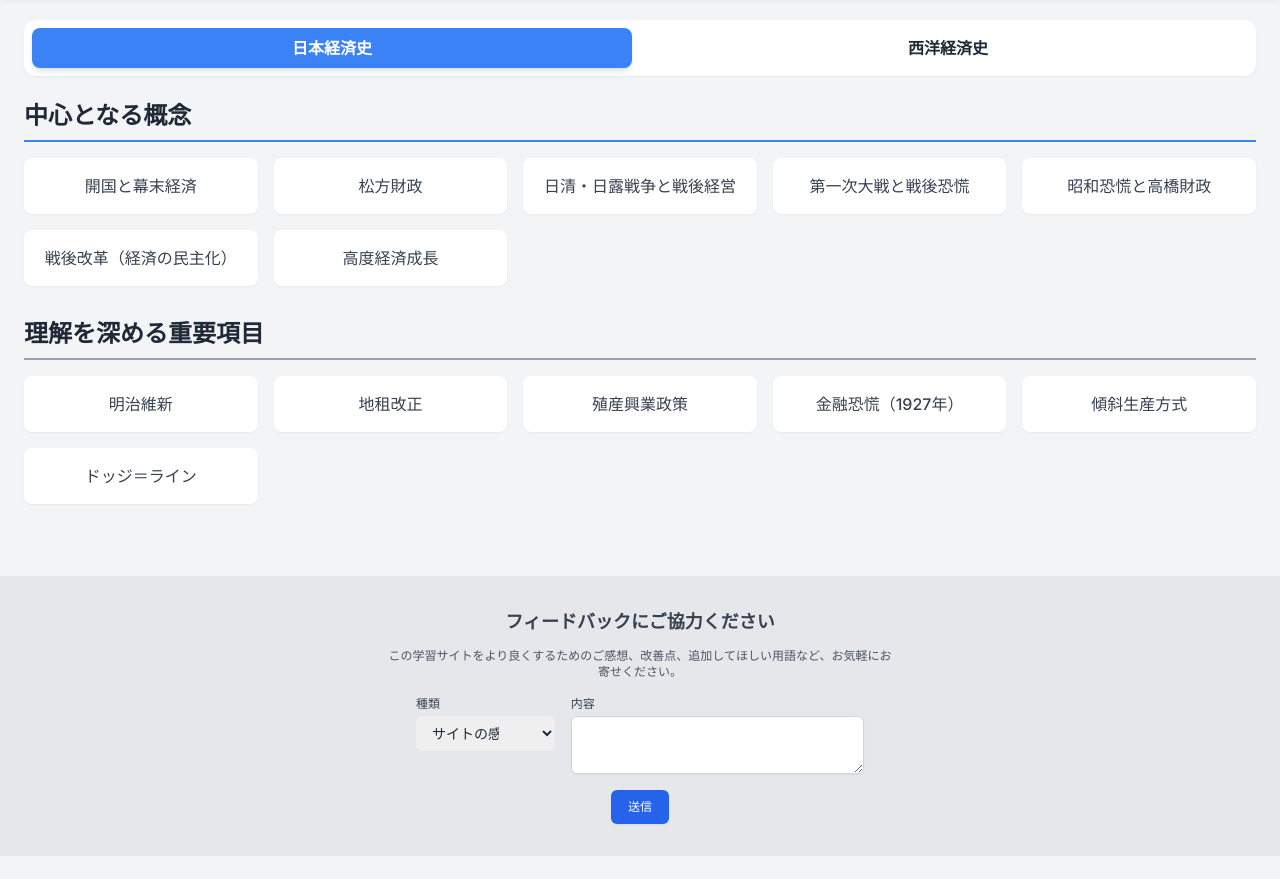
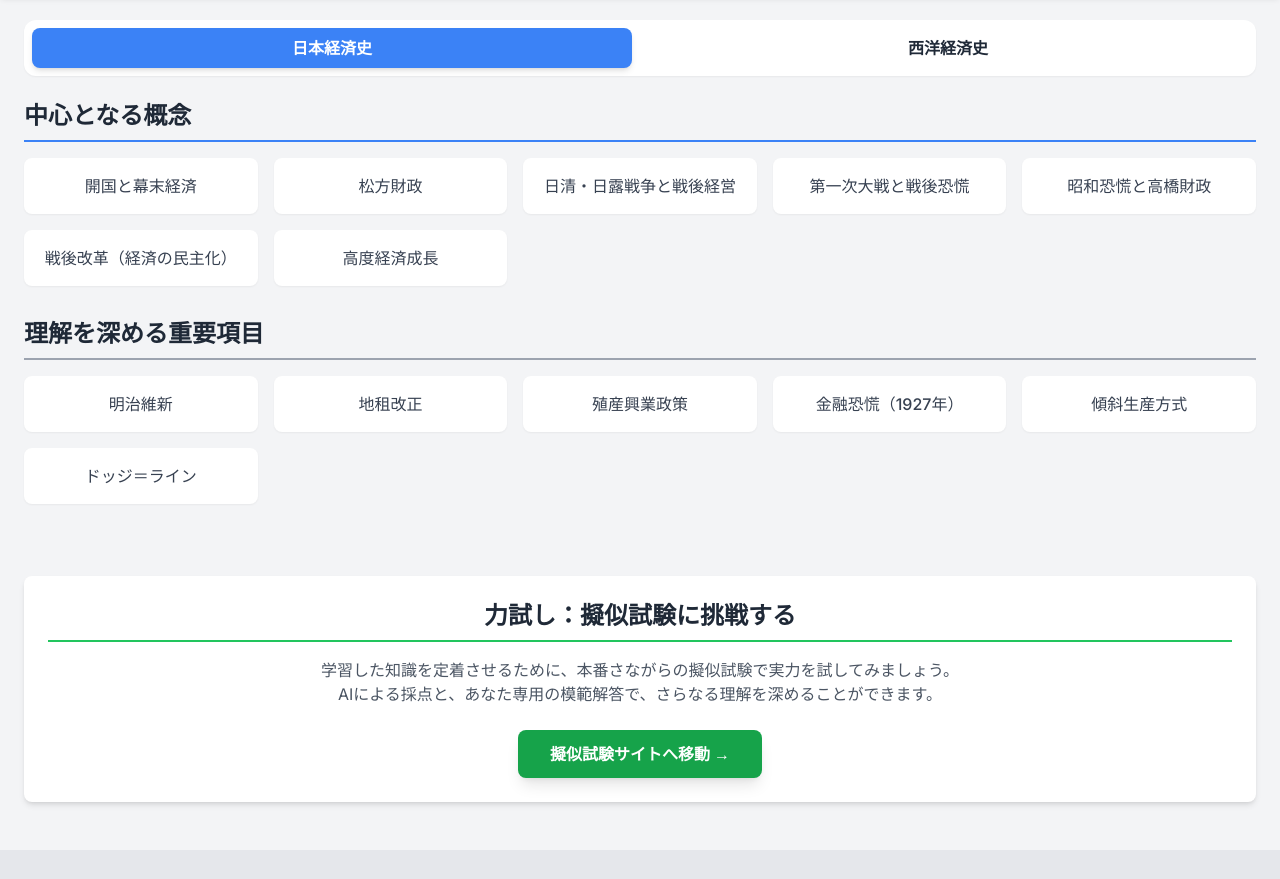
Before and after one commit to nagaosssa/Keizaishi, a plain HTML site: page index.html in a window 1280 px wide. Shown: the part 68-947 px from the top of the page. Before the commit the page ends 924 px from the top, so only its background shows below. Drawn offline with nearby package versions, Linux system fonts and the light colour scheme.

Commit message:
Update index.html

```diff
--- a/index.html
+++ b/index.html
@@ -92,6 +92,20 @@
         </div>
     </main>
 
+    <!-- Link to Exam Simulator -->
+    <div class="container mx-auto px-4 md:px-6 mt-12">
+        <div class="bg-white rounded-lg shadow-md p-6 text-center">
+            <h2 class="text-2xl font-bold text-gray-800 border-b-2 border-green-500 pb-2 mb-4">力試し：擬似試験に挑戦する</h2>
+            <p class="text-gray-600 mb-6">
+                学習した知識を定着させるために、本番さながらの擬似試験で実力を試してみましょう。<br>AIによる採点と、あなた専用の模範解答で、さらなる理解を深めることができます。
+            </p>
+            <a href="https://monumental-croissant-c14c5a.netlify.app/" target="_blank" rel="noopener noreferrer" class="inline-block bg-green-600 text-white font-bold py-3 px-8 rounded-lg shadow-lg hover:bg-green-700 transition transform hover:-translate-y-1">
+                擬似試験サイトへ移動 &rarr;
+            </a>
+        </div>
+    </div>
+
+
     <!-- Feedback Form -->
     <footer class="bg-gray-200 mt-12 py-8">
         <div class="container mx-auto px-4">
@@ -183,7 +197,7 @@
             ],
             western: [
                 { id: 'shogyo_fukkatsu', title: '商業の復活', era: '11世紀〜13世紀', summary: '11世紀以降、中世ヨーロッパで農業生産が増大し、人口が増加したことを背景に商業活動が再活性化した現象。「商業の復活」という言葉は、かつてアンリ・ピレンヌが提唱した「イスラムの地中海支配により商業が一度衰退した」という見方を前提としている。', impact: '研究の進展により、中世初期も商業が完全に停滞していたわけではないことが分かっている。しかし、11世紀以降に交易が質・量ともに拡大したのは事実であり、北イタリア諸都市とフランドル地方を結ぶ遠隔地商業が発展。その結節点となったシャンパーニュの大市では、南北ヨーロッパの物産が取引され、国際的な金融市場も形成された。これが中世都市の発展と、後のヨーロッパ経済の基盤を形成した。', related: ['アンリ・ピレンヌ', '荘園制', 'シャンパーニュの大市', 'ヴェネツィア', 'ハンザ同盟', '中世の危機'] },
-                { id: 'world_system', title: '近代世界システム', era: '16世紀以降', summary: '社会学者イマニュエル・ウォーラーステインが提唱した、16世紀以降に形成された単一の資本主義的な「世界経済」を分析する枠組み。', impact: 'このシステムは、工業製品を生産し政治的に優位な「中核（西欧）」、原料や食料を供給し従属的な地位にある「周辺（植民地など）」、その中間に位置する「半周辺」という、地理的な分業体制と不等価交換（搾取）によって特徴づけられる。国家単位でなく、グローバルなシステムとして歴史を捉える視点を提示し、世界の経済格差の構造的起源を説明しようとした。一方で、西欧中心主義的、経済還元論的であるとの批判もある。', related: ['I.ウォーラーステイン', '従属理論', '中核／周辺／半周辺', '不等価交換', 'A.G.フランク'] },
+                { id: 'world_system', title: '近代世界システム', era: '16世紀以降', summary: '社会学者イマニュエル・ウォーラーステインが提唱した、16世紀以降に形成された単一の資本主義的な「世界経済」を分析する枠組み。', impact: 'このシステムは、工業製品を生産し政治的に優位な「中核（西欧）」、原料や食料を供給し従属的な地位にある「周辺（民地など）」、その中間に位置する「半周辺」という、地理的な分業体制と不等価交換（搾取）によって特徴づけられる。国家単位でなく、グローバルなシステムとして歴史を捉える視点を提示し、世界の経済格差の構造的起源を説明しようとした。一方で、西欧中心主義的、経済還元論的であるとの批判もある。', related: ['I.ウォーラーステイン', '従属理論', '中核／周辺／半周辺', '不等価交換', 'A.G.フランク'] },
                 { id: 'price_revolution', title: '価格革命', era: '16世紀', summary: '16世紀のヨーロッパで、物価が2〜3倍に高騰した長期的なインフレーション現象。', impact: '伝統的には、アメリカ大陸から大量の銀が流入したことが主な原因とされてきた（ハミルトン・テーゼ）。しかし、現在では銀の流入だけでなく、人口増加による食料需要の増大が物価上昇のより根本的な要因であったと考えられている。この物価上昇は、実質賃金の低下をもたらし労働者の生活を圧迫した一方、固定地代に依存する封建領主の没落を促し、商工業者など新興階級の台頭を助け、資本主義の発展を準備したとされる。', related: ['大航海時代', '新大陸', '銀', '重商主義', 'ハミルトン・テーゼ', '人口増加'] },
                 { id: 'dutch_economy', title: '最初の近代経済（オランダ）', era: '17世紀', summary: 'J.ド・フリースらが提唱した説で、産業革命期のイギリスではなく、17世紀のオランダこそが「最初の近代経済」であったとする見方。', impact: '工業化ではなく、商業・金融を基盤として持続的成長を開始した点を評価。アムステルダムはバルト海貿易を基盤に「世界の倉庫」となり、東インド会社を通じてアジア貿易を支配した。発達した金融市場、効率的な海運、高い識字率と人的資本、高いエネルギー消費量などを特徴とする。この説は、工業化のみを「近代化」と捉える見方に疑問を呈し、近代経済の多様なあり方を示した。', related: ['J.ド・フリース', 'アムステルダム', 'オランダ東インド会社', '重商主義', '産業革命'] },
                 { id: 'why_britain', title: '産業革命はなぜイギリスで？', era: '18世紀後半〜19世紀前半', summary: '18世紀後半、世界で最初にイギリスで産業革命（持続的な技術革新と工業化）が始まった理由をめぐる、経済史上の中心的な問い。', impact: '様々な学説が存在する。D.ノースは私的所有権の保護など「効率的な経済制度」の確立を、J.モキアは科学と技術が結びついた「有用な知識」の発展を、R.C.アレンは「高賃金と安価な石炭」という独自の要素価格を、K.ポメランツは「石炭と新大陸」という幸運な地理的条件を挙げる。これらの議論は、制度、文化、経済的条件、地理的要因など、多様な側面からこの歴史的転換を説明しようと試みている。', related: ['産業革命', 'R.C.アレン', 'D.ノース', 'J.モキア', 'K.ポメランツ', '大分岐'] },
```
